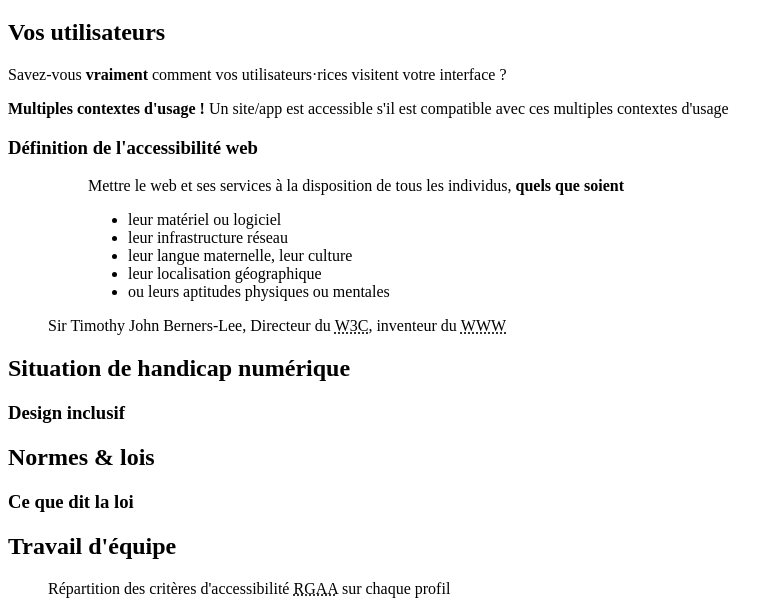
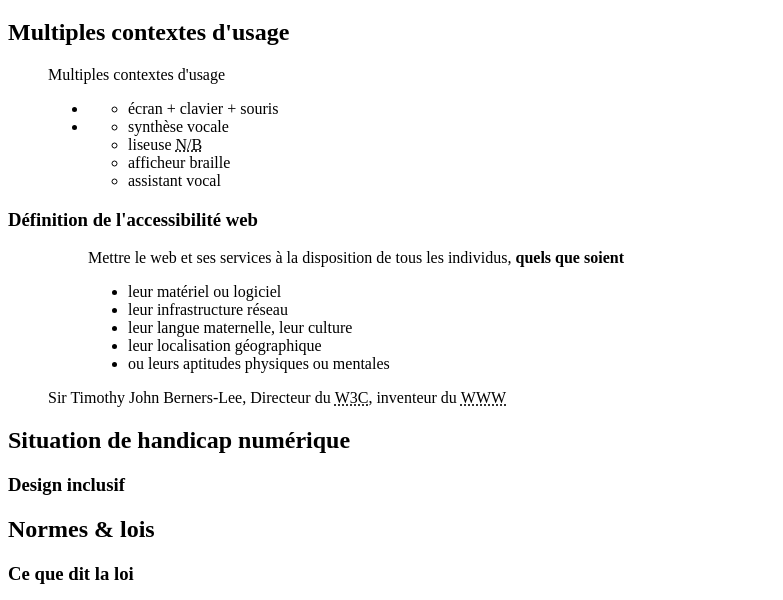
Before and after one commit to octo-technology/refcard-a11y, a plain HTML site: page index.html in a window 1280 px wide. Shown: the part 207-807 px from the top of the page, without its empty margins (0-783 px from the left). Drawn offline with Linux system fonts and the light colour scheme.

Commit message:
MàJ Multiples contextes d'usage

```diff
--- a/index.html
+++ b/index.html
@@ -23,39 +23,28 @@
     <h1>Web <span lang="en"><abbr title="accessibility">a11y</abbr></span> pour tout le monde</h1>
 
 
-    <h2>Vos utilisateurs</h2>
-    <p>Savez-vous <strong>vraiment</strong> comment vos utilisateurs&middot;rices visitent votre interface ?</p>
+    <h2>Multiples contextes d'usage</h2>
 
-    <!--    <h4>Croyance</h4>-->
-    <!--    &lt;!&ndash; figcaption? pour faire le lien entre schema utilisateur-interface et diversité associé &ndash;&gt;-->
-    <!--    <p id="diversite-users">Diversité des utilisateurs & utilisatrices</p>-->
-    <!--    <ul aria-labelledby="diversite-users">-->
-    <!--        <li>Limitations visuelles, auditives, motrices...</li>-->
-    <!--        <li>Limitations permanentes, temporaires, situationnelles...</li>-->
-    <!--        <li>Plurihandicap</li>-->
-    <!--        <li>Seniors, débutants, illettrés...</li>-->
-    <!--        <li>etc.</li>-->
-    <!--    </ul>-->
-    <!--    <p id="diversite-interface">Diversité des interfaces</p>-->
-    <!--    <ul aria-labelledby="diversite-interface">-->
-    <!--        <li> Terminaux : ordi de bureau, tablette tactile, smartphone, etc. </li>-->
-    <!--        <li>Différents navigateurs : graphiques, textuels...</li>-->
-    <!--        <li>etc.</li>-->
-    <!--    </ul>-->
-
-    <!--    <h4>Réalité</h4>-->
-    <!--    &lt;!&ndash; figcaption? pour faire le lien entre schema utilisateur-interface et diversité associé &ndash;&gt;-->
-    <!--    <p id="diversite-technique">Diversité des aides techniques</p>-->
-    <!--    <ul aria-labelledby="diversite-technique">-->
-    <!--        <li>Soft : zoom, contrastes, mode lecture, synthèse vocale, etc.</li>-->
-    <!--        <li>Hard : afficheur braille, trackball, etc.</li>-->
-    <!--    </ul>-->
-    <!--    &lt;!&ndash;    prend-on le = ? &ndash;&gt;-->
-    <p>
-        <strong>Multiples contextes d'usage !</strong>
-        Un site/app est accessible s'il est compatible avec ces multiples contextes d'usage
-    </p>
-
+    <figure>
+        <figcaption class="sr-only">Multiples contextes d'usage</figcaption>
+        <ul aria-label="Contextes d'usages">
+            <li>
+                <ul aria-label="Contextes d'usage connus">
+                    <li>
+                        écran + clavier + souris
+                    </li>
+                </ul>
+            </li>
+            <li>
+                <ul aria-label="Contextes d'usage méconnus">
+                    <li>synthèse vocale</li>
+                    <li>liseuse <abbr title="noir et blanc">N/B</abbr></li>
+                    <li>afficheur braille</li>
+                    <li>assistant vocal</li>
+                </ul>
+            </li>
+        </ul>
+    </figure>
 
     <h3>Définition de l'accessibilité web</h3>
 
```
